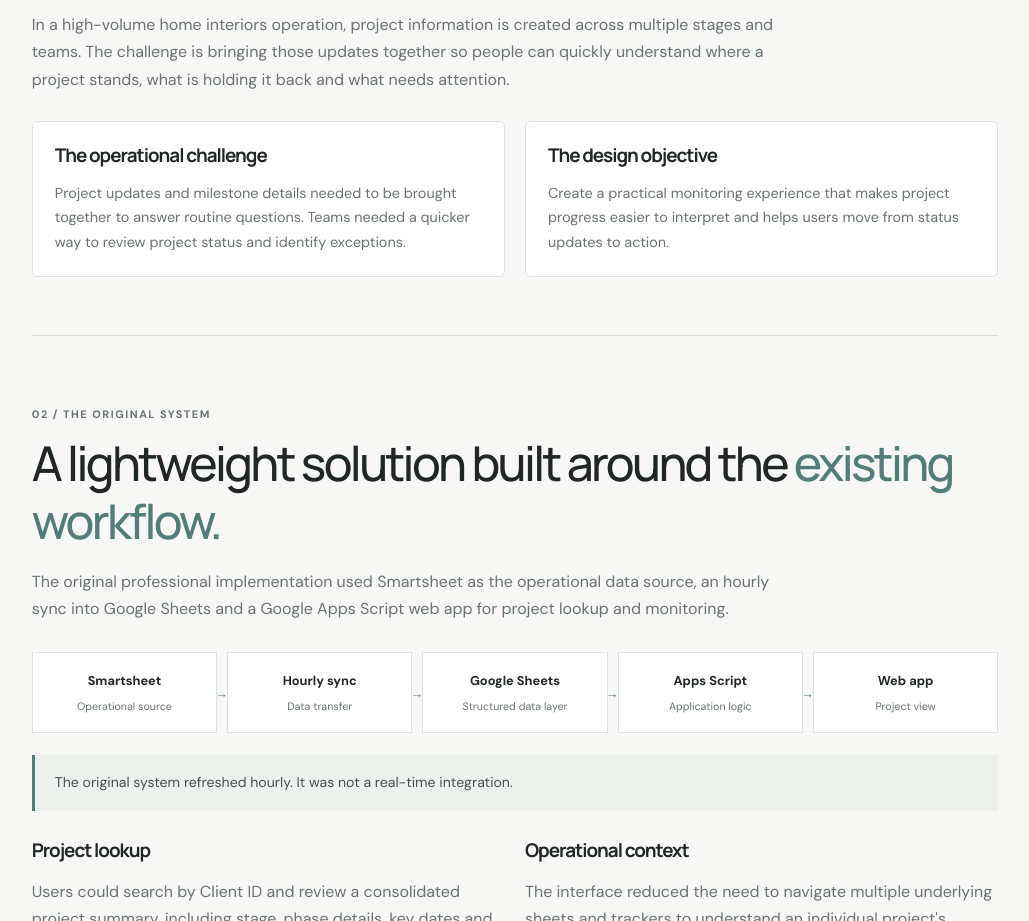
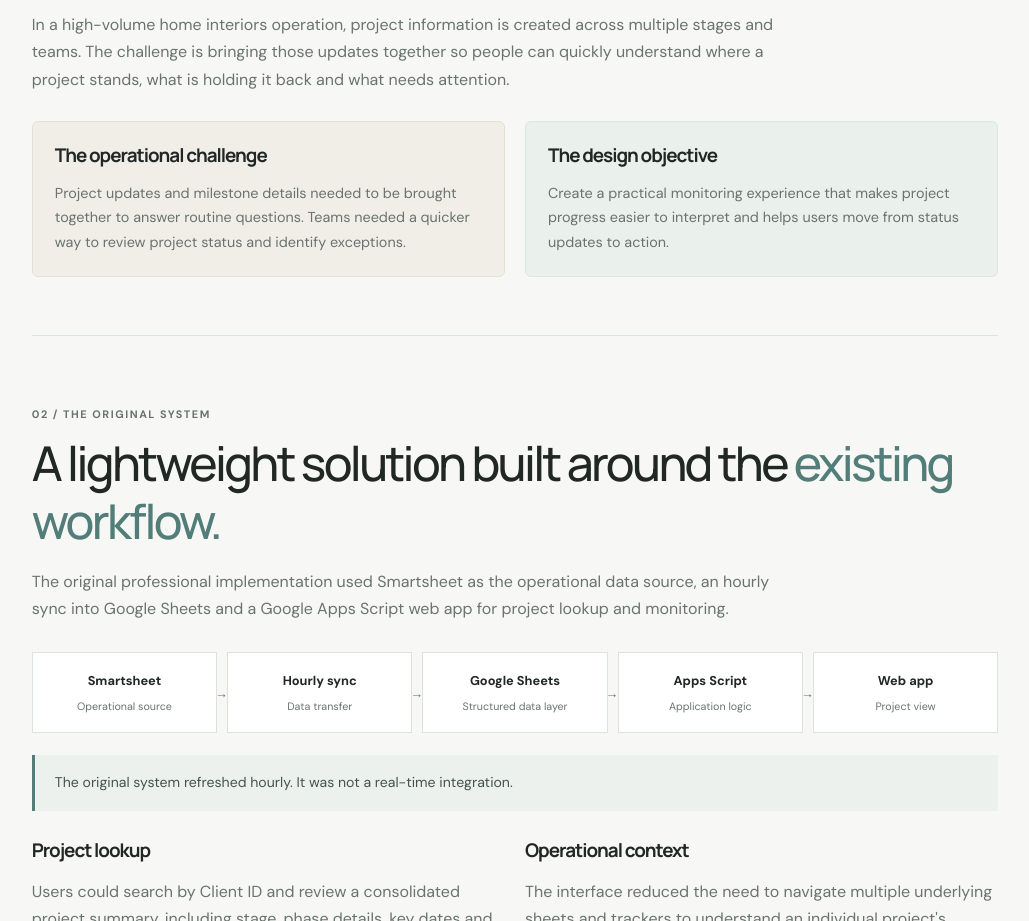
Before and after one commit to abhirajjoshi/portfolio, a plain HTML site: page project-pulse.html in a window 1280 px wide. Shown: the part 1113-2034 px from the top of the page, without its empty margins (125-1154 px from the left). Drawn offline with Linux system fonts and the light colour scheme.

Commit message:
Update project-pulse.html

```diff
--- a/project-pulse.html
+++ b/project-pulse.html
@@ -210,6 +210,15 @@ section {
   border-radius:6px;
 }
 
+  .two .panel:first-child {
+  background: #F1EEE8;
+  border-color: #E5E0D7;
+}
+
+.two .panel:last-child {
+  background: #EAF1EC;
+  border-color: #DCE7DF;
+}
 .panel p {
   color:var(--muted);
   font-size:.9rem;
```
